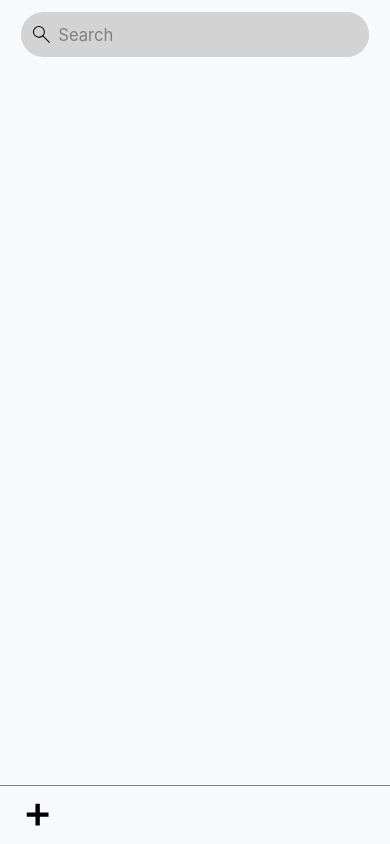
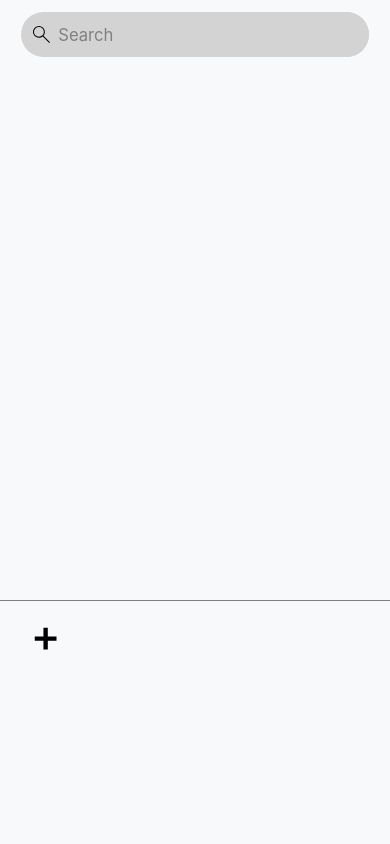
Before and after one commit to lulu70/better-shopping-list, a React Native app: screen / in a window 390 px wide. Built offline with nearby package versions, Linux system fonts and the light colour scheme.

Commit message:
added  isScrollingToItem prop to ListItem

```diff
--- a/src/components/AppTabsController.tsx
+++ b/src/components/AppTabsController.tsx
@@ -21,7 +21,11 @@ const AppTabsController = () => {
         { paddingBottom: bottom + verticalScale(theme.spacing.spacing_12) },
       ]}
     >
-      <AppButton onPress={openAddModal} disabled={isSearching}>
+      <AppButton
+        onPress={openAddModal}
+        disabled={isSearching}
+        style={styles.button}
+      >
         <AddIcon />
       </AppButton>
     </View>
@@ -32,15 +36,19 @@ export default AppTabsController;
 
 const styles = StyleSheet.create({
   container: {
-    position: 'absolute',
-    width: '100%',
-    bottom: 0,
-    left: 0,
+    flex: 1,
     backgroundColor: theme.colors.background,
     paddingTop: verticalScale(theme.spacing.spacing_12),
     flexDirection: 'row',
     paddingHorizontal: horizontalScale(theme.spacing.spacing_20),
     borderTopColor: theme.colors.border,
     borderTopWidth: 1,
+    alignItems: 'flex-start',
+  },
+  button: {
+    justifyContent: 'center',
+    alignItems: 'center',
+    width: horizontalScale(theme.spacing.spacing_48),
+    height: horizontalScale(theme.spacing.spacing_48),
   },
 });
--- a/src/components/List.tsx
+++ b/src/components/List.tsx
@@ -1,5 +1,5 @@
 import React from 'react';
-import { FlatList, StyleSheet } from 'react-native';
+import { FlatList, StyleSheet, ViewToken } from 'react-native';
 import { useSafeAreaInsets } from 'react-native-safe-area-context';
 
 import ListItem from './ListItem';
@@ -12,11 +12,27 @@ const List = () => {
   const { shoppingList } = React.useContext(MainContext);
   const { bottom } = useSafeAreaInsets();
   const flatListRef = React.useRef<FlatList<ItemWithId>>(null);
+  const [isScrollingToItem, setIsScrollingToItem] = React.useState(false);
   const scrollToItem = (item: ItemWithId) => {
     flatListRef.current?.scrollToItem({ item, animated: true });
   };
+  const onViewableItemsChanged = ({
+    viewableItems,
+  }: {
+    viewableItems: ViewToken[];
+  }) => {
+    if (shoppingList.length > viewableItems.length) {
+      setIsScrollingToItem(true);
+    } else {
+      setIsScrollingToItem(false);
+    }
+  };
   return (
     <FlatList
+      viewabilityConfig={{
+        viewAreaCoveragePercentThreshold: 100,
+      }}
+      onViewableItemsChanged={onViewableItemsChanged}
       ref={flatListRef}
       showsVerticalScrollIndicator={false}
       contentContainerStyle={[
@@ -27,7 +43,11 @@ const List = () => {
       ]}
       data={shoppingList}
       renderItem={({ item }) => (
-        <ListItem item={item} scrollToItem={scrollToItem} />
+        <ListItem
+          item={item}
+          scrollToItem={scrollToItem}
+          isScrollingToItem={isScrollingToItem}
+        />
       )}
       keyExtractor={(item, index) => item.id || index.toString()}
     />
--- a/src/components/ListItem.tsx
+++ b/src/components/ListItem.tsx
@@ -14,9 +14,10 @@ import { type ItemWithId } from '../screens/Main';
 interface Props {
   item: ItemWithId;
   scrollToItem: (item: ItemWithId) => void;
+  isScrollingToItem: boolean;
 }
 
-const ListItem = ({ item, scrollToItem }: Props) => {
+const ListItem = ({ item, scrollToItem, isScrollingToItem }: Props) => {
   const {
     changeCheckedItem,
     deleteItem,
@@ -31,7 +32,7 @@ const ListItem = ({ item, scrollToItem }: Props) => {
   const isFirstRender = React.useRef(true);
 
   React.useEffect(() => {
-    if (itemInEditMode?.id === item.id) {
+    if (itemInEditMode?.id === item.id && isScrollingToItem) {
       scrollToItem(item);
     }
   }, [itemInEditMode]);
@@ -41,7 +42,9 @@ const ListItem = ({ item, scrollToItem }: Props) => {
       isFirstRender.current = false;
       return;
     }
-    scrollToItem(item);
+    if (isScrollingToItem) {
+      scrollToItem(item);
+    }
   }, [item.updatedAt]);
 
   const handleItemChange = (text: string) => {
--- a/src/screens/Main.tsx
+++ b/src/screens/Main.tsx
@@ -43,6 +43,7 @@ const styles = StyleSheet.create({
     backgroundColor: theme.colors.background,
   },
   innerContainer: {
+    flexShrink: 1,
     paddingHorizontal: horizontalScale(theme.spacing.spacing_20),
   },
   headerContainer: {
```
Also changed, not shown: 2 other files (tests, documents, lock files or other folders).
